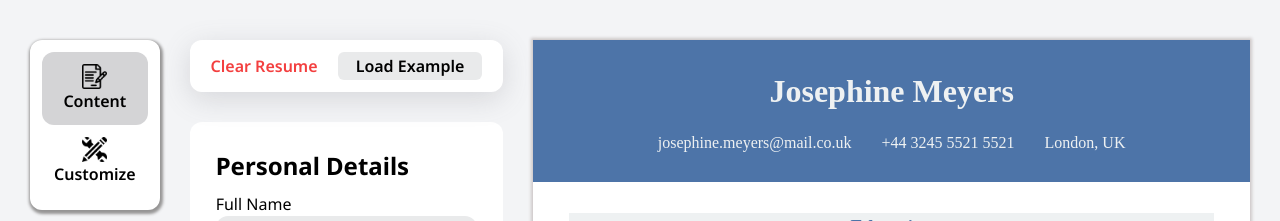
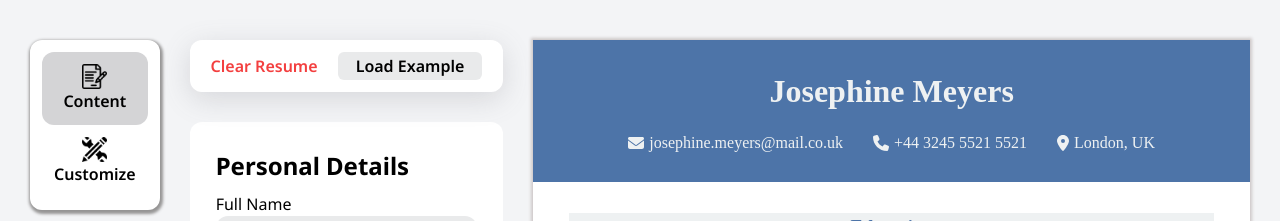
Before and after one commit to Ikerdiazmontilla/cv-application, a React (Vite) app in the folder app/: page / in a window 1280 px wide. Shown: the top 221 px of the page. Built offline with nearby package versions, Linux system fonts and the light colour scheme.

Commit message:
Add icons to header

```diff
--- a/app/package.json
+++ b/app/package.json
@@ -10,6 +10,9 @@
     "preview": "vite preview"
   },
   "dependencies": {
+    "@fortawesome/fontawesome-svg-core": "^6.5.2",
+    "@fortawesome/free-solid-svg-icons": "^6.5.2",
+    "@fortawesome/react-fontawesome": "^0.2.0",
     "react": "^18.2.0",
     "react-dom": "^18.2.0",
     "uuid": "^9.0.1"
--- a/app/src/cv/Header.jsx
+++ b/app/src/cv/Header.jsx
@@ -1,13 +1,14 @@
-
+import { FontAwesomeIcon } from '@fortawesome/react-fontawesome';
+import { faEnvelope, faPhone, faLocationDot } from '@fortawesome/free-solid-svg-icons';
 
 export default function Header({name , email, phone, address}) {
   return(
     <div className="header">
       <h1>{name}</h1>
       <div className="header-wrapper">
-        {email ? <div className="email">  {email}</div>: ""}
-        {phone ? <div className="phone">  {phone}</div>: ""}
-        {address ? <div className="address"> {address}</div>: ""}
+        {email ? <div className="email"><FontAwesomeIcon icon={faEnvelope} />  {email}</div>: ""}
+        {phone ? <div className="phone"><FontAwesomeIcon icon={faPhone} />  {phone}</div>: ""}
+        {address ? <div className="address"><FontAwesomeIcon icon={faLocationDot} /> {address}</div>: ""}
       </div>
     </div>
   )
--- a/app/src/style.css
+++ b/app/src/style.css
@@ -439,6 +439,11 @@ input[type="color"]{
   justify-content: center;
 }
 
+.header-wrapper > div{
+  display: flex;
+  align-items: center;
+}
+
 .cv.left .header-wrapper, .cv.right .header-wrapper{
   flex-direction: column;
 }
```
Also changed, not shown: app/src/pseudocode.txt, 1 other file (tests, documents, lock files or other folders).
